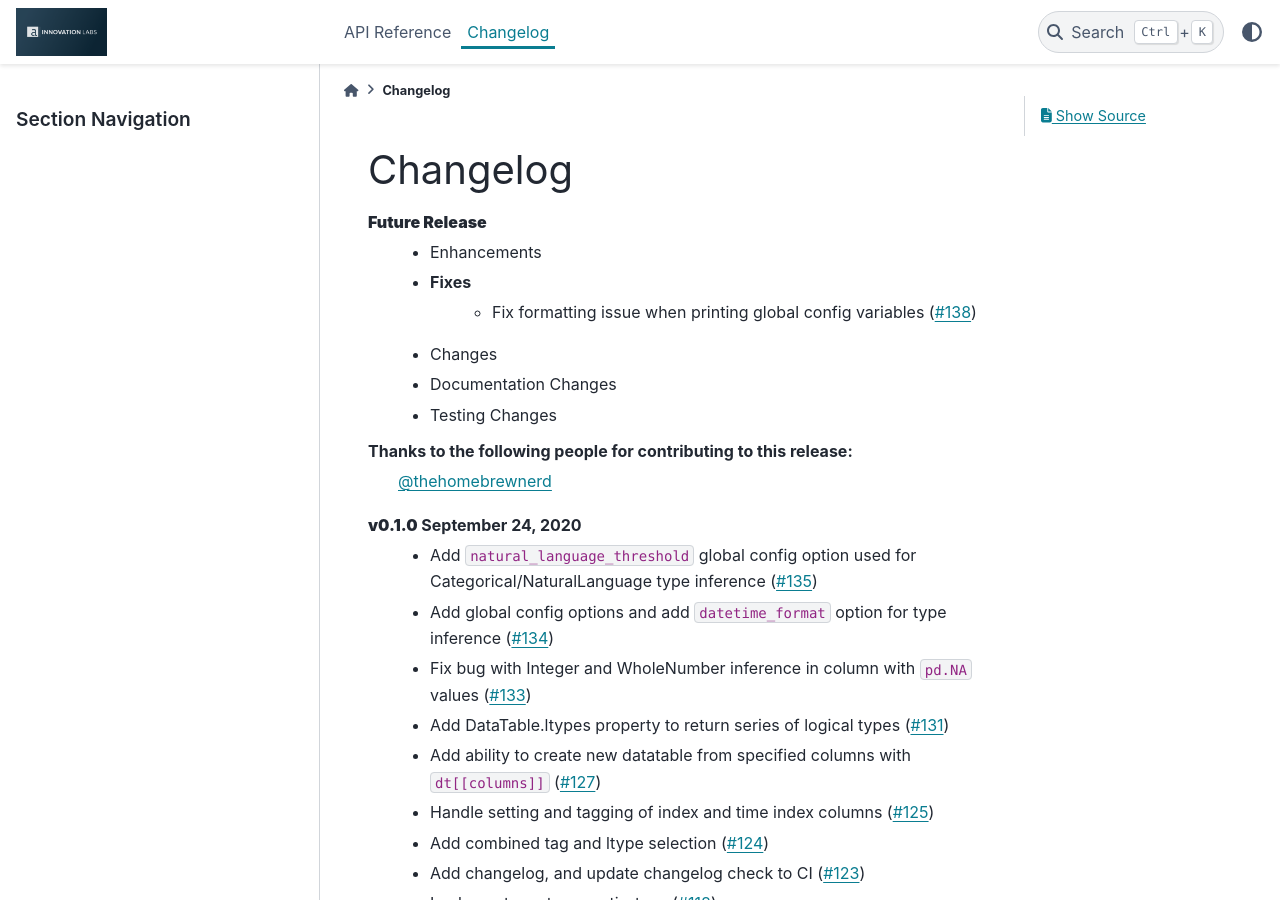
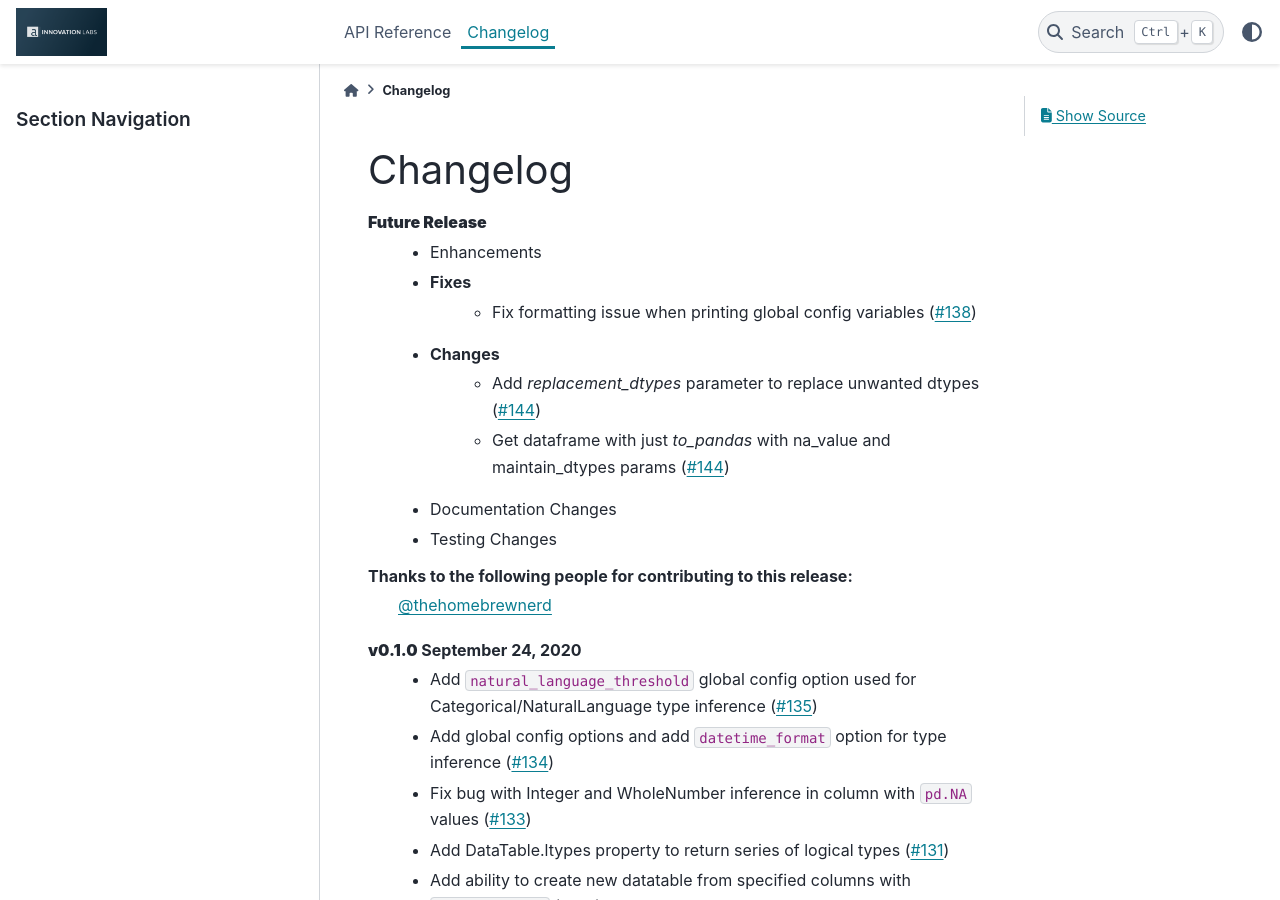
Before and after one commit to alteryx/woodwork, a Sphinx documentation site: the page built from docs/source/changelog.rst, in a window 1280 px wide and 900 px high. Built offline with Sphinx 7.4.7 and the PyData theme 0.15.4, drawn with Linux system fonts in a browser that asks for light colours; comment, search, counter and statistics services are not loaded.

Commit message:
Add changelog

```diff
--- a/docs/source/changelog.rst
+++ b/docs/source/changelog.rst
@@ -7,6 +7,8 @@ Changelog
     * Fixes
         * Fix formatting issue when printing global config variables (:pr:`138`)
     * Changes
+        * Add `replacement_dtypes` parameter to replace unwanted dtypes (:pr:`144`)
+        * Get dataframe with just `to_pandas` with na_value and maintain_dtypes params (:pr:`144`)
     * Documentation Changes
     * Testing Changes
 
```
